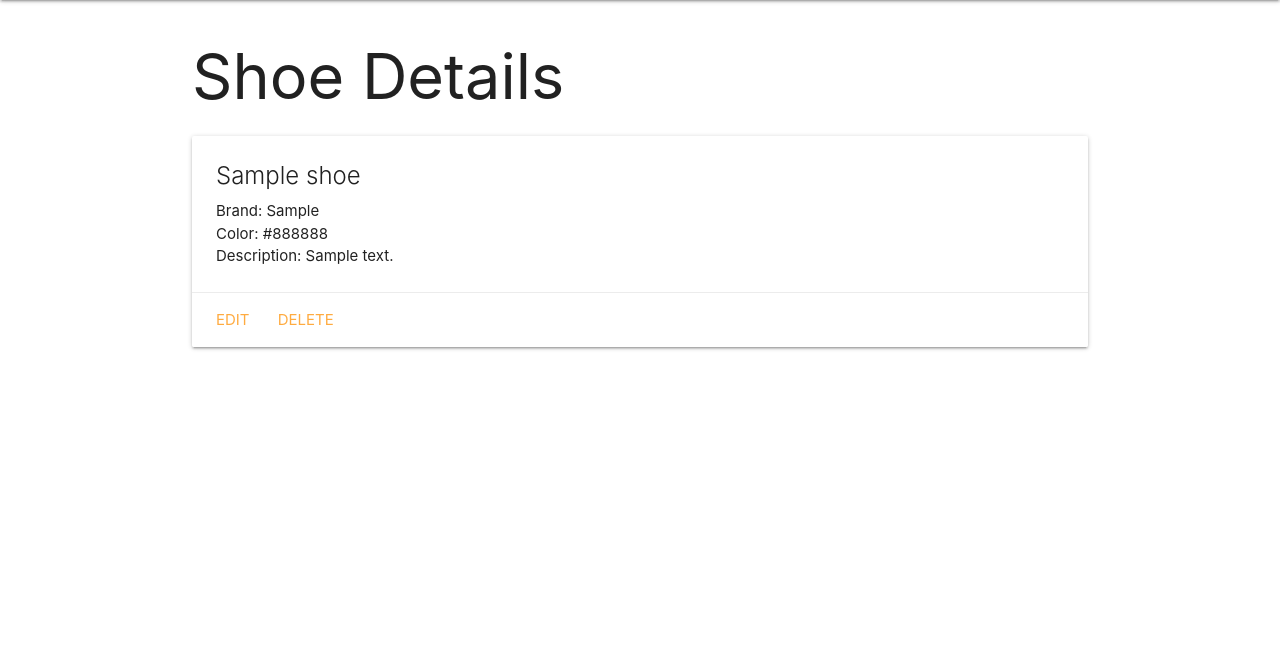
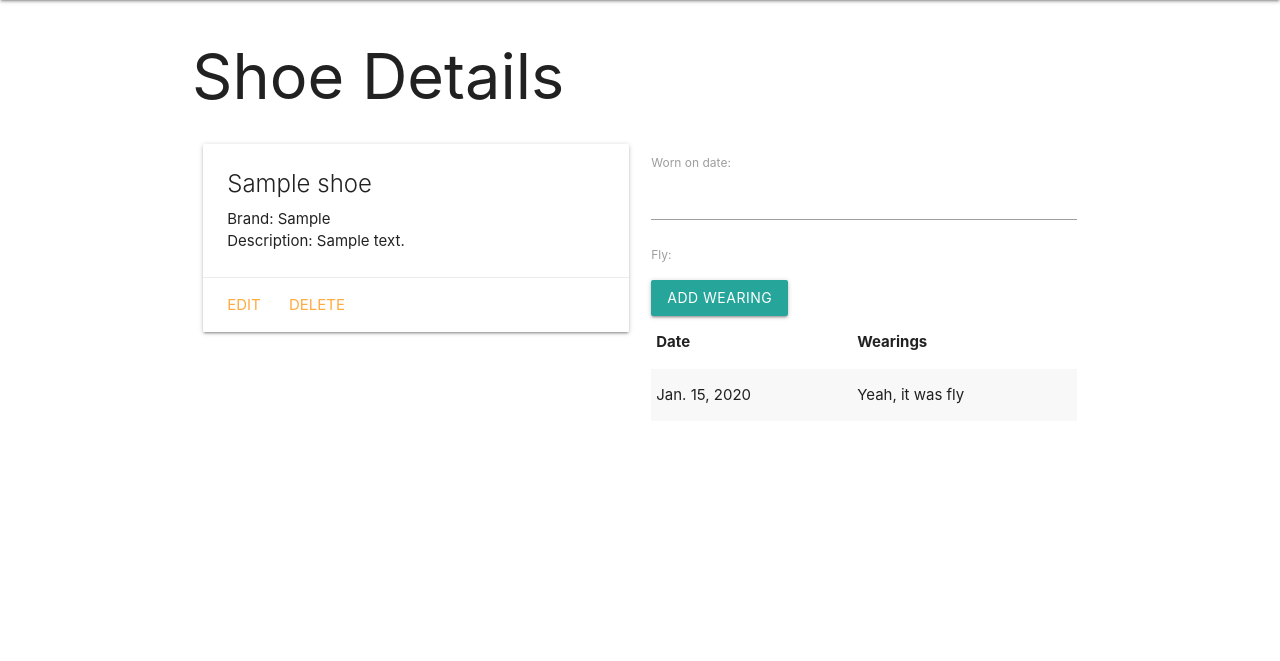
Before and after one commit to mikebailey-ga/shoecollector, a Django app: page /shoes/1/ in a window 1280 px wide. Shown: the part 64-725 px from the top of the page. Run offline with Django 3.2, Linux system fonts and the light colour scheme; tables that the repository leaves empty hold one stand-in row (values such as "Sample post"); some libraries are stand-ins or nearby versions.

Commit message:
working on subform

```diff
--- a/main_app/admin.py
+++ b/main_app/admin.py
@@ -1,4 +1,5 @@
 from django.contrib import admin
-from .models import Shoe
+from .models import Shoe, Wearings
 # Register your models here.
 admin.site.register(Shoe)
+admin.site.register(Wearings)
--- /dev/null
+++ b/main_app/forms.py
@@ -0,0 +1,7 @@
+from django.forms import ModelForm
+from .models import Wearings
+
+class WearingsForm(ModelForm):
+    class Meta:
+        model = Wearings
+        fields = ['date','fly']
--- a/main_app/models.py
+++ b/main_app/models.py
@@ -1,6 +1,10 @@
 from django.db import models
 from django.urls import reverse
 
+FLY = (
+    ('Y', 'Yeah, it was fly'),
+    ('N', 'Not my flyest, but still fy')
+)
 # Create your models here.
 class Shoe(models.Model):
     name = models.CharField(max_length=40)
@@ -16,5 +20,14 @@ class Shoe(models.Model):
         return reverse('detail', kwargs={'shoe_id': self.id})
 
 class Wearings(models.Model):
-    date = models.DateField()
-    activity = models.CharField(max_length=30)
+    date = models.DateField('worn on date')
+    fly = models.CharField(
+        max_length=1,
+        choices=FLY,
+        default=FLY[0][0]
+    )
+
+    shoe = models.ForeignKey(Shoe, on_delete=models.CASCADE)
+
+    def __str__(self):
+        return f"{self.get_fly_display()} on {self.date}"
--- a/main_app/templates/shoes/detail.html
+++ b/main_app/templates/shoes/detail.html
@@ -3,17 +3,53 @@
 
 <h1>Shoe Details</h1>
 
+<div class="row">
+  <div class="col s6">
     <div class="card">
       <div class="card-content">
         <span class="card-title">{{ shoe.name }}</span>
         <p>Brand: {{ shoe.brand }}</p>
-    <p>Color: {{ shoe.color }}</p>
         <p>Description: {{ shoe.description }}</p>
+
       </div>
       <div class="card-action">
         <a href="{% url 'shoes_update' shoe.id %}">Edit</a>
         <a href="{% url 'shoes_delete' shoe.id %}">Delete</a>
       </div>
     </div>
+  </div>
+  <div class="col s6">
+      <form method="post">
+          {% csrf_token %}
+          {{ wearings_form.as_p }}
+          <input type="submit" class="btn" value="Add Wearing">
+        </form>
+    <table class="striped">
+      <thead>
+        <tr><th>Date</th><th>Wearings</th></tr>
+      </thead>
+      <tbody>
+        {% for wearing in shoe.wearings_set.all %}
+          <tr>
+            <td>{{wearing.date}}</td>
+            <td>{{wearing.get_fly_display}}</td>
+          </tr>
+        {% endfor %}
+      </tbody>
+    </table>
+  </div>
+</div>
 
+<script>
+  var dateEl = document.getElementById('id_date');
+  M.Datepicker.init(dateEl, {
+    format: 'yyyy-mm-dd',
+    defaultDate: new Date(),
+    setDefaultDate: true,
+    autoClose: true
+  });
+
+  var selectEl = document.getElementById('id_wearings');
+  M.FormSelect.init(selectEl);
+</script>
 {% endblock %}
--- a/main_app/views.py
+++ b/main_app/views.py
@@ -2,6 +2,7 @@ from django.shortcuts import render
 from django.http import HttpResponse
 from django.views.generic.edit import CreateView, UpdateView, DeleteView
 from .models import Shoe
+from .forms import WearingsForm
 # Create your views here.
 
 class ShoeCreate(CreateView):
@@ -28,4 +29,5 @@ def shoes_index(request):
 
 def shoes_detail(request, shoe_id):
     shoe = Shoe.objects.get(id=shoe_id)
-    return render(request, 'shoes/detail.html', {'shoe': shoe})
+    wearings_form = WearingsForm()
+    return render(request, 'shoes/detail.html', {'shoe': shoe, 'wearings_form': wearings_form})
```
Also changed, not shown: main_app/migrations/0003_wearings.py (added), main_app/migrations/0004_auto_20190617_2302.py (added). Lines whose indentation alone changed are shown as unchanged.
